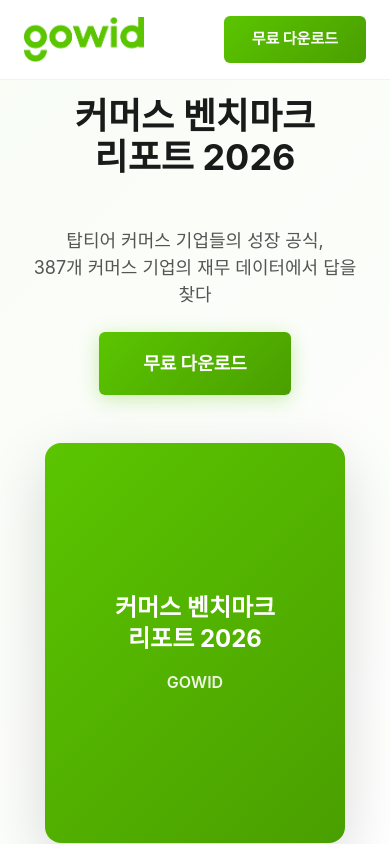
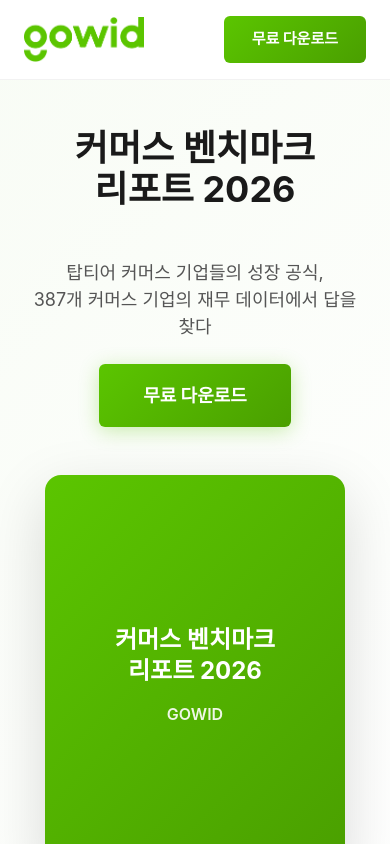
Before and after one commit to solutiongowid/solutiongowid, a Next.js app: page /commerce/2026-commerce-report in a window 390 px wide. Built offline with nearby package versions, Linux system fonts and the light colour scheme; a web font is replaced by a local one.

Commit message:
Update logo link to gowid.com and add mobile header padding

```diff
--- a/app/commerce/2026-commerce-report/page.tsx
+++ b/app/commerce/2026-commerce-report/page.tsx
@@ -17,7 +17,7 @@
         <nav className="report-nav">
           <div className="report-container">
             <div className="report-nav-content">
-              <a href="/" className="report-brand">
+              <a href="https://gowid.com" className="report-brand" target="_blank" rel="noopener noreferrer">
                 <Image
                   src="/Group 626579.png"
                   alt="GOWID"
--- a/app/globals.css
+++ b/app/globals.css
@@ -342,6 +342,12 @@
   .report-header-content {
     grid-template-columns: 1fr;
     gap: 3rem;
+  }
+}
+
+@media (max-width: 768px) {
+  .report-header {
+    padding: 8rem 0 4rem;
   }
 }
 
```
